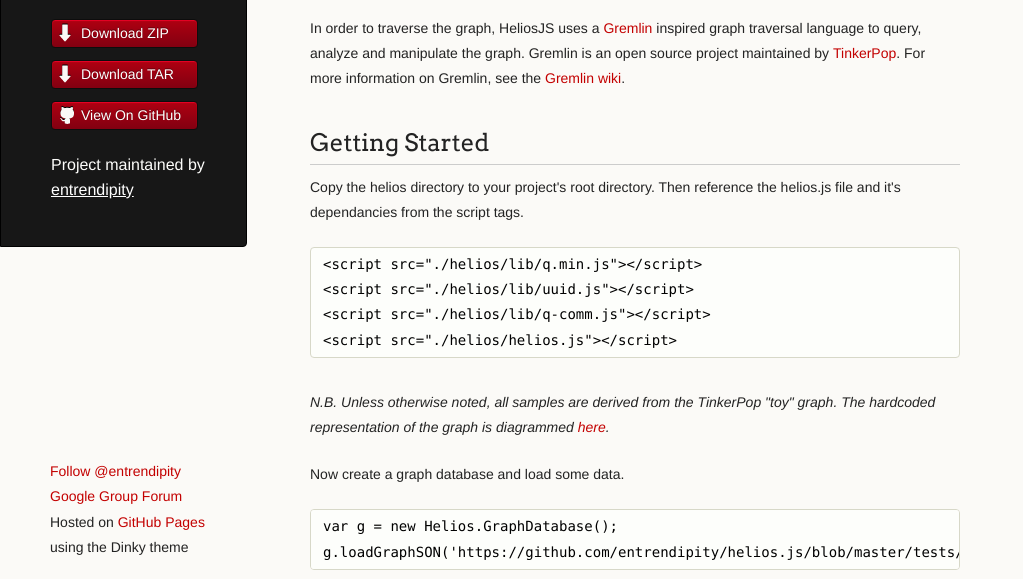
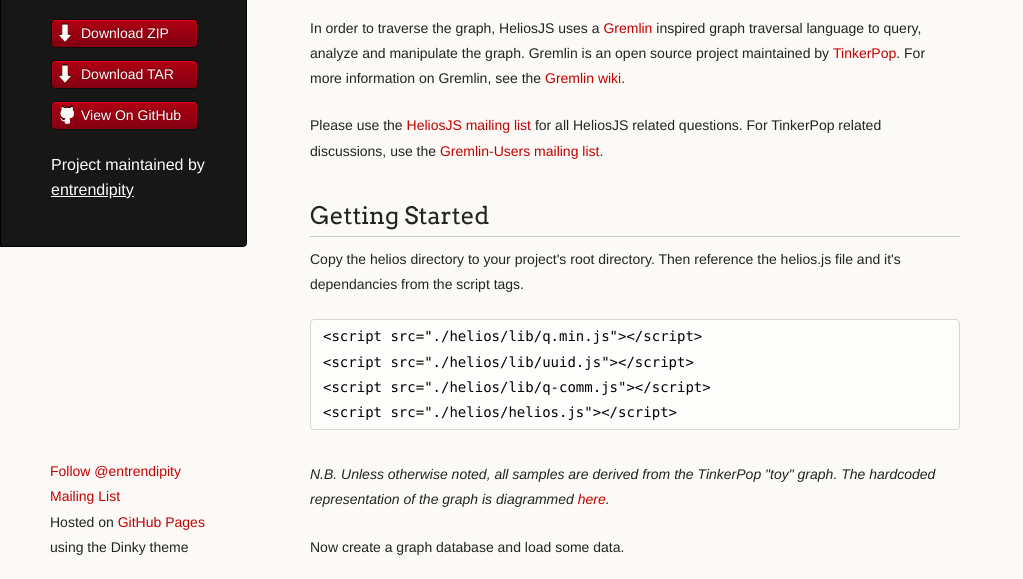
Before and after one commit to zuudo/helios.js, a plain HTML site: page index.html in a window 1280 px wide. Shown: the part 208-787 px from the top of the page, without its empty margins (0-1023 px from the left). Drawn offline with Linux system fonts and the light colour scheme.

Commit message:
Minor Doc change

```diff
--- a/index.html
+++ b/index.html
@@ -33,6 +33,7 @@
         <p>HeliosJS is an in-memory graph database for modern browsers. It employs a non-blocking asynchronous architecture through the use of Promises and Web Workers, and therefore is only available in browsers that support Web Workers. This enables HeliosJS to download and process large data sets without blocking the UI.</p>
         <p>In order to traverse the graph, HeliosJS uses a <a href="http://gremlin.tinkerpop.com">Gremlin</a> inspired graph traversal language to query, analyze and manipulate the graph. Gremlin is an open source project maintained by <a href="http://tinkerpop.com">TinkerPop</a>. For more information on Gremlin, see the <a href="https://github.com/tinkerpop/gremlin/wiki">Gremlin wiki</a>.</p>
 
+        <p>Please use the <a href="https://groups.google.com/forum/#!forum/heliosjs">HeliosJS mailing list</a> for all HeliosJS related questions. For TinkerPop related discussions, use the <a href="https://groups.google.com/forum/#!forum/gremlin-users">Gremlin-Users mailing list</a>.</p>
         <!-- <h2>Dependancies</h2>
         <p>HeliosJS depends on the following libraries.
         <ul>
@@ -1254,7 +1255,7 @@
           <br/><a href="https://twitter.com/entrendipity" class="twitter-follow-button" data-show-count="true" data-size="medium">Follow @entrendipity</a>
           <script>!function(d,s,id){var js,fjs=d.getElementsByTagName(s)[0];if(!d.getElementById(id)){js=d.createElement(s);js.id=id;js.src="//platform.twitter.com/widgets.js";fjs.parentNode.insertBefore(js,fjs);}}(document,"script","twitter-wjs");</script>
 
-        <br/><a href="https://groups.google.com/forum/#!forum/heliosjs">Google Group Forum</a>
+        <br/><a href="https://groups.google.com/forum/#!forum/heliosjs">Mailing List</a>
         <p><small>Hosted on <a href="https://pages.github.com">GitHub Pages</a> using the Dinky theme</small></p>
       </footer>
     </div>
```
